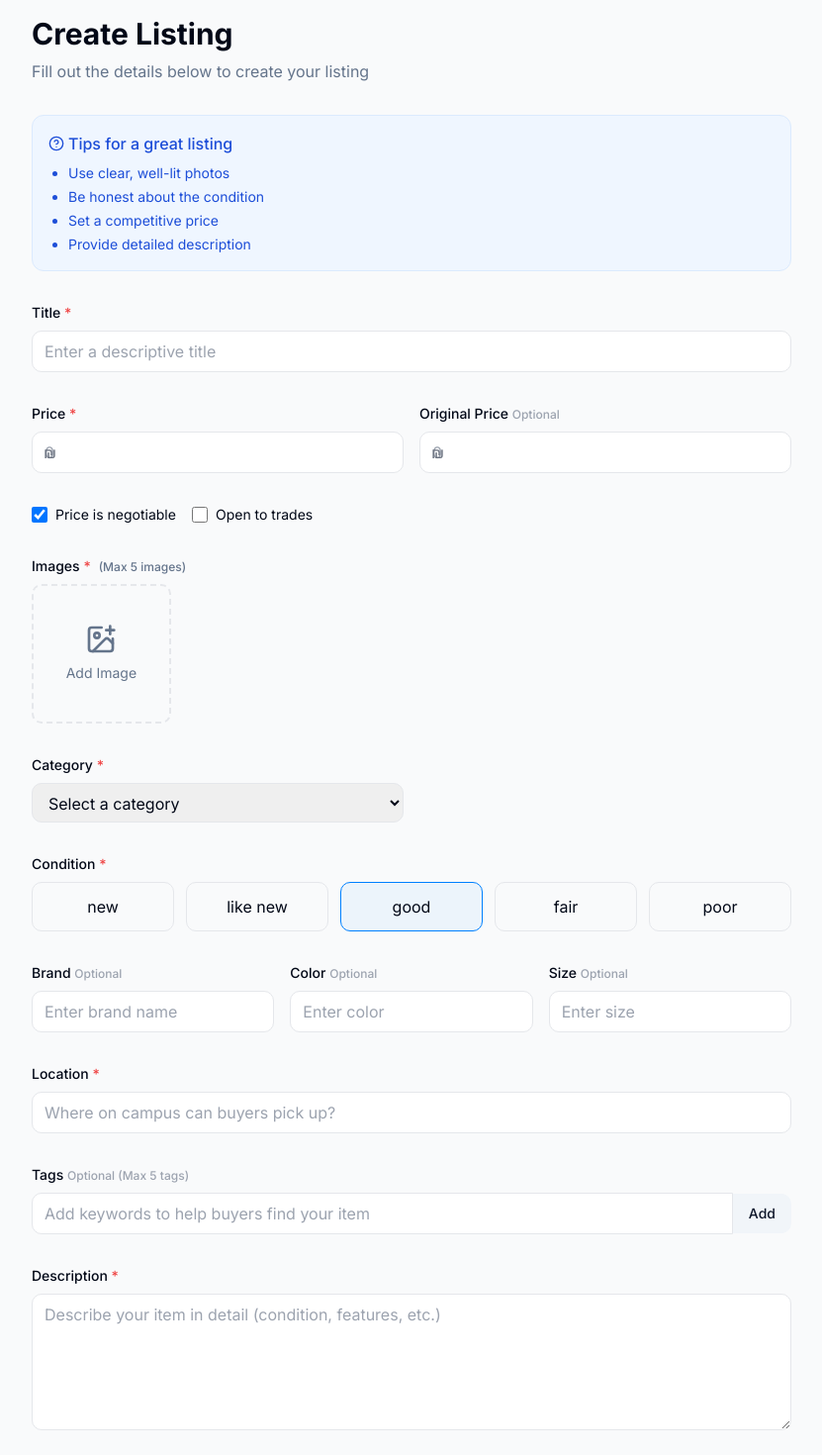
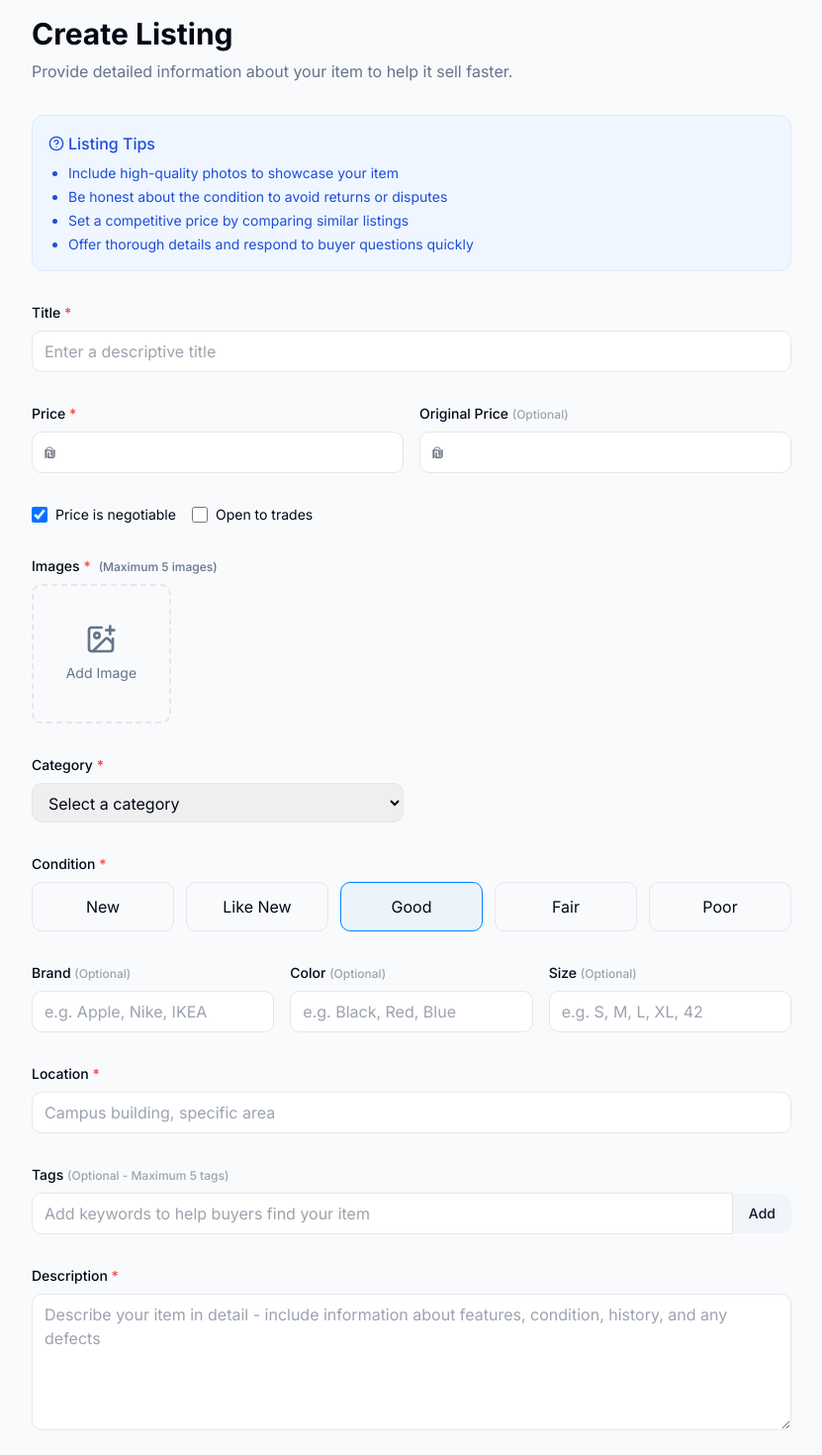
Before and after one commit to Beryl-tech/price-n-ponder, a React (Vite) app: page /create-listing in a window 1280 px wide. Shown: the part 80-1550 px from the top of the page at 99% size, without its empty margins (224-1055 px from the left). Built offline with nearby package versions, Linux system fonts and the light colour scheme; sample sign-in values are in the browser's storage.

Commit message:
Refactor: Improve form component details

```diff
--- a/src/components/LanguageSwitcher.tsx
+++ b/src/components/LanguageSwitcher.tsx
@@ -1,7 +1,7 @@
 
 import React from "react";
 
-// Empty component that doesn't render anything
+// Empty component that doesn't render anything since language functionality is removed
 export const LanguageSwitcher = () => {
   return null;
 };
--- a/src/components/ProductCard.tsx
+++ b/src/components/ProductCard.tsx
@@ -5,7 +5,6 @@ import { formatDistanceToNow } from "date-fns";
 import { Button } from "@/components/ui/button";
 import { cn } from "@/lib/utils";
 import { MapPin, School, CreditCard, Leaf } from "lucide-react";
-import { useLanguage } from "../context/LanguageContext";
 
 interface ProductCardProps {
   product: Product;
@@ -14,12 +13,11 @@ interface ProductCardProps {
 
 export const ProductCard = ({ product, size = "md" }: ProductCardProps) => {
   const { id, title, price, images, location, condition, createdAt } = product;
-  const { t } = useLanguage();
 
   // Format timeAgo
   const timeAgo = formatDistanceToNow(new Date(createdAt), { addSuffix: true });
 
-  // Calculate total price including platform fee
+  // Calculate total price including platform fee (now hidden from buyers)
   const platformFee = Math.ceil(price * 0.05);
   const totalPrice = price + platformFee;
 
--- a/src/pages/CreateListing.tsx
+++ b/src/pages/CreateListing.tsx
@@ -9,7 +9,6 @@ import { Button } from "@/components/ui/button";
 import { useToast } from "@/components/ui/use-toast";
 import { cn } from "@/lib/utils";
 import { RadioGroup, RadioGroupItem } from "@/components/ui/radio-group";
-import { useLanguage } from "../context/LanguageContext";
 
 interface ProductFormData {
   title: string;
@@ -76,7 +75,6 @@ const CreateListing = () => {
   const { user, isAuthenticated } = useAuth();
   const navigate = useNavigate();
   const { toast } = useToast();
-  const { t } = useLanguage();
 
   const [formData, setFormData] = useState<ProductFormData>({
     title: "",
@@ -140,8 +138,8 @@ const CreateListing = () => {
     if (formData.images.length >= 5) {
       toast({
         variant: "destructive",
-        title: t("maximumImagesReached"),
-        description: t("maximumImagesReachedDesc")
+        title: "Maximum Images Reached",
+        description: "You can only upload up to 5 images per listing."
       });
       return;
     }
@@ -179,8 +177,8 @@ const CreateListing = () => {
     } else if (formData.tags.length >= 5) {
       toast({
         variant: "destructive",
-        title: t("maximumTagsReached"),
-        description: t("maximumTagsReachedDesc")
+        title: "Maximum Tags Reached",
+        description: "You can only add up to 5 tags per listing."
       });
     }
   };
@@ -198,37 +196,37 @@ const CreateListing = () => {
     const newErrors: Record<string, string> = {};
 
     if (!formData.title.trim()) {
-      newErrors.title = t("titleRequired");
+      newErrors.title = "Title is required";
     }
 
     if (!formData.description.trim()) {
-      newErrors.description = t("descriptionRequired");
+      newErrors.description = "Description is required";
     }
 
     if (!formData.price.trim()) {
-      newErrors.price = t("priceRequired");
+      newErrors.price = "Price is required";
     } else if (isNaN(Number(formData.price)) || Number(formData.price) <= 0) {
-      newErrors.price = t("pricePositive");
+      newErrors.price = "Price must be a positive number";
     }
 
     if (!formData.category) {
-      newErrors.category = t("categoryRequired");
+      newErrors.category = "Category is required";
     }
 
     if (formData.category && !formData.subcategory && SUBCATEGORIES[formData.category]?.length > 0) {
-      newErrors.subcategory = t("subcategoryRequired");
+      newErrors.subcategory = "Subcategory is required";
     }
 
     if (!formData.location.trim()) {
-      newErrors.location = t("locationRequired");
+      newErrors.location = "Location is required";
     }
 
     if (formData.images.length === 0) {
-      newErrors.images = t("imageRequired");
+      newErrors.images = "At least one image is required";
     }
 
     if (formData.originalPrice && (isNaN(Number(formData.originalPrice)) || Number(formData.originalPrice) <= 0)) {
-      newErrors.originalPrice = t("originalPricePositive");
+      newErrors.originalPrice = "Original price must be a positive number";
     }
 
     setErrors(newErrors);
@@ -242,8 +240,8 @@ const CreateListing = () => {
     if (!isAuthenticated || !user) {
       toast({
         variant: "destructive",
-        title: t("authRequired"),
-        description: t("pleaseSignIn")
+        title: "Authentication Required",
+        description: "Please sign in to create a listing"
       });
       navigate("/login");
       return;
@@ -254,6 +252,8 @@ const CreateListing = () => {
     try {
       setIsSubmitting(true);
 
+      // Note: We're intentionally not submitting all fields to match the Product type
+      // In a production app, we would update the Product type to include these fields
       const newProduct = await createProduct({
         title: formData.title,
         description: formData.description,
@@ -262,29 +262,27 @@ const CreateListing = () => {
         condition: formData.condition,
         location: formData.location,
         images: formData.images,
-        // Additional fields will need to be added to the Product type in types.ts
-        // For now, we'll just include them in the submission without TypeScript errors
-        ...(formData.subcategory && { subcategory: formData.subcategory }),
-        ...(formData.brand && { brand: formData.brand }),
-        ...(formData.color && { color: formData.color }),
-        ...(formData.size && { size: formData.size }),
-        ...(formData.originalPrice && { originalPrice: Number(formData.originalPrice) }),
-        acceptsTrade: formData.acceptsTrade,
+        // The following are additional fields not in the Product type
+        subcategory: formData.subcategory || undefined,
+        brand: formData.brand || undefined,
+        color: formData.color || undefined,
+        size: formData.size || undefined,
+        originalPrice: formData.originalPrice ? Number(formData.originalPrice) : undefined,
         negotiable: formData.negotiable,
-        ...(formData.tags.length > 0 && { tags: formData.tags }),
+        tags: formData.tags.length > 0 ? formData.tags : undefined,
       });
 
       toast({
-        title: t("listingCreated"),
-        description: t("listingCreatedDesc")
+        title: "Listing Created",
+        description: "Your listing has been successfully created!"
       });
 
       navigate(`/products/${newProduct.id}`);
     } catch (error) {
       toast({
         variant: "destructive",
-        title: t("listingFailed"),
-        description: t("tryAgainLater")
+        title: "Failed to Create Listing",
+        description: "Please try again later."
       });
     } finally {
       setIsSubmitting(false);
@@ -303,21 +301,21 @@ const CreateListing = () => {
 
       <main className="container px-4 md:px-6 py-24">
         <div className="max-w-3xl mx-auto">
-          <h1 className="text-3xl font-bold mb-2">{t("createListing")}</h1>
+          <h1 className="text-3xl font-bold mb-2">Create Listing</h1>
           <p className="text-muted-foreground mb-8">
-            {t("listingDetailedInfo")}
+            Provide detailed information about your item to help it sell faster.
           </p>
 
           <div className="mb-8 p-4 bg-blue-50 border border-blue-100 rounded-lg">
             <h3 className="font-medium text-blue-700 mb-2 flex items-center">
               <HelpCircle className="w-4 h-4 mr-1" />
-              {t("listingTips")}
+              Listing Tips
             </h3>
             <ul className="list-disc pl-5 text-sm text-blue-700 space-y-1">
-              <li>{t("listingTip1")}</li>
-              <li>{t("listingTip2")}</li>
-              <li>{t("listingTip3")}</li>
-              <li>{t("listingTip4")}</li>
+              <li>Include high-quality photos to showcase your item</li>
+              <li>Be honest about the condition to avoid returns or disputes</li>
+              <li>Set a competitive price by comparing similar listings</li>
+              <li>Offer thorough details and respond to buyer questions quickly</li>
             </ul>
           </div>
 
@@ -325,7 +323,7 @@ const CreateListing = () => {
             {/* Title */}
             <div>
               <label htmlFor="title" className="block text-sm font-medium mb-2">
-                {t("title")} <span className="text-red-500">*</span>
+                Title <span className="text-red-500">*</span>
               </label>
               <input
                 type="text"
@@ -337,7 +335,7 @@ const CreateListing = () => {
                   "w-full border rounded-md px-3 py-2 focus:outline-none focus:ring-2 focus:ring-primary/50",
                   errors.title ? "border-red-500" : "border-gray-200"
                 )}
-                placeholder={t("titlePlaceholder")}
+                placeholder="Enter a descriptive title"
               />
               {errors.title && (
                 <p className="text-red-500 text-sm mt-1">{errors.title}</p>
@@ -349,7 +347,7 @@ const CreateListing = () => {
               {/* Price */}
               <div>
                 <label htmlFor="price" className="block text-sm font-medium mb-2">
-                  {t("price")} <span className="text-red-500">*</span>
+                  Price <span className="text-red-500">*</span>
                 </label>
                 <div className="relative">
                   <span className="absolute inset-y-0 left-0 flex items-center pl-3 text-gray-500">
@@ -376,7 +374,7 @@ const CreateListing = () => {
               {/* Original Price */}
               <div>
                 <label htmlFor="originalPrice" className="block text-sm font-medium mb-2">
-                  {t("originalPrice")} <span className="text-gray-400 text-xs">{t("optional")}</span>
+                  Original Price <span className="text-gray-400 text-xs">(Optional)</span>
                 </label>
                 <div className="relative">
                   <span className="absolute inset-y-0 left-0 flex items-center pl-3 text-gray-500">
@@ -413,7 +411,7 @@ const CreateListing = () => {
                   className="h-4 w-4 text-primary focus:ring-primary/50 border-gray-300 rounded"
                 />
                 <label htmlFor="negotiable" className="ml-2 text-sm">
-                  {t("priceNegotiable")}
+                  Price is negotiable
                 </label>
               </div>
               <div className="flex items-center">
@@ -426,7 +424,7 @@ const CreateListing = () => {
                   className="h-4 w-4 text-primary focus:ring-primary/50 border-gray-300 rounded"
                 />
                 <label htmlFor="acceptsTrade" className="ml-2 text-sm">
-                  {t("openToTrades")}
+                  Open to trades
                 </label>
               </div>
             </div>
@@ -434,8 +432,8 @@ const CreateListing = () => {
             {/* Images */}
             <div>
               <label className="block text-sm font-medium mb-2">
-                {t("images")} <span className="text-red-500">*</span>
-                <span className="text-muted-foreground text-xs ml-2">({t("maxImages")})</span>
+                Images <span className="text-red-500">*</span>
+                <span className="text-muted-foreground text-xs ml-2">(Maximum 5 images)</span>
               </label>
 
               <div className="grid grid-cols-2 sm:grid-cols-3 md:grid-cols-5 gap-4">
@@ -450,7 +448,7 @@ const CreateListing = () => {
                   )}
                 >
                   <ImagePlus className="w-8 h-8 text-muted-foreground mb-2" />
-                  <span className="text-sm text-muted-foreground">{t("addImage")}</span>
+                  <span className="text-sm text-muted-foreground">Add Image</span>
                 </button>
 
                 {/* Uploaded Images */}
@@ -482,7 +480,7 @@ const CreateListing = () => {
               {/* Category */}
               <div>
                 <label htmlFor="category" className="block text-sm font-medium mb-2">
-                  {t("category")} <span className="text-red-500">*</span>
+                  Category <span className="text-red-500">*</span>
                 </label>
                 <select
                   id="category"
@@ -494,10 +492,10 @@ const CreateListing = () => {
                     errors.category ? "border-red-500" : "border-gray-200"
                   )}
                 >
-                  <option value="">{t("selectCategory")}</option>
+                  <option value="">Select a category</option>
                   {CATEGORIES.map(category => (
                     <option key={category} value={category}>
-                      {t(category.toLowerCase())}
+                      {category}
                     </option>
                   ))}
                 </select>
@@ -510,7 +508,7 @@ const CreateListing = () => {
               {formData.category && SUBCATEGORIES[formData.category]?.length > 0 && (
                 <div>
                   <label htmlFor="subcategory" className="block text-sm font-medium mb-2">
-                    {t("subcategory")} <span className="text-red-500">*</span>
+                    Subcategory <span className="text-red-500">*</span>
                   </label>
                   <select
                     id="subcategory"
@@ -522,10 +520,10 @@ const CreateListing = () => {
                       errors.subcategory ? "border-red-500" : "border-gray-200"
                     )}
                   >
-                    <option value="">{t("selectSubcategory")}</option>
+                    <option value="">Select a subcategory</option>
                     {SUBCATEGORIES[formData.category].map(subcategory => (
                       <option key={subcategory} value={subcategory}>
-                        {t(subcategory.toLowerCase())}
+                        {subcategory}
                       </option>
                     ))}
                   </select>
@@ -539,7 +537,7 @@ const CreateListing = () => {
             {/* Condition */}
             <div>
               <label className="block text-sm font-medium mb-2">
-                {t("condition")} <span className="text-red-500">*</span>
+                Condition <span className="text-red-500">*</span>
               </label>
               <RadioGroup
                 value={formData.condition}
@@ -561,7 +559,7 @@ const CreateListing = () => {
                       className="sr-only"
                     />
                     <label htmlFor={`condition-${value}`} className="cursor-pointer">
-                      {t(label.toLowerCase())}
+                      {label}
                     </label>
                   </div>
                 ))}
@@ -573,7 +571,7 @@ const CreateListing = () => {
               {/* Brand */}
               <div>
                 <label htmlFor="brand" className="block text-sm font-medium mb-2">
-                  {t("brand")} <span className="text-gray-400 text-xs">{t("optional")}</span>
+                  Brand <span className="text-gray-400 text-xs">(Optional)</span>
                 </label>
                 <input
                   type="text"
@@ -582,14 +580,14 @@ const CreateListing = () => {
                   value={formData.brand}
                   onChange={handleChange}
                   className="w-full border border-gray-200 rounded-md px-3 py-2 focus:outline-none focus:ring-2 focus:ring-primary/50"
-                  placeholder={t("brandPlaceholder")}
+                  placeholder="e.g. Apple, Nike, IKEA"
                 />
               </div>
 
               {/* Color */}
               <div>
                 <label htmlFor="color" className="block text-sm font-medium mb-2">
-                  {t("color")} <span className="text-gray-400 text-xs">{t("optional")}</span>
+                  Color <span className="text-gray-400 text-xs">(Optional)</span>
                 </label>
                 <input
                   type="text"
@@ -598,14 +596,14 @@ const CreateListing = () => {
                   value={formData.color}
                   onChange={handleChange}
                   className="w-full border border-gray-200 rounded-md px-3 py-2 focus:outline-none focus:ring-2 focus:ring-primary/50"
-                  placeholder={t("colorPlaceholder")}
+                  placeholder="e.g. Black, Red, Blue"
                 />
               </div>
 
               {/* Size */}
               <div>
                 <label htmlFor="size" className="block text-sm font-medium mb-2">
-                  {t("size")} <span className="text-gray-400 text-xs">{t("optional")}</span>
+                  Size <span className="text-gray-400 text-xs">(Optional)</span>
                 </label>
                 <input
                   type="text"
@@ -614,7 +612,7 @@ const CreateListing = () => {
                   value={formData.size}
                   onChange={handleChange}
                   className="w-full border border-gray-200 rounded-md px-3 py-2 focus:outline-none focus:ring-2 focus:ring-primary/50"
-                  placeholder={t("sizePlaceholder")}
+                  placeholder="e.g. S, M, L, XL, 42"
                 />
               </div>
             </div>
@@ -622,7 +620,7 @@ const CreateListing = () => {
             {/* Location */}
             <div>
               <label htmlFor="location" className="block text-sm font-medium mb-2">
-                {t("location")} <span className="text-red-500">*</span>
+                Location <span className="text-red-500">*</span>
               </label>
               <input
                 type="text"
@@ -634,7 +632,7 @@ const CreateListing = () => {
                   "w-full border rounded-md px-3 py-2 focus:outline-none focus:ring-2 focus:ring-primary/50",
                   errors.location ? "border-red-500" : "border-gray-200"
                 )}
-                placeholder={t("locationPlaceholder")}
+                placeholder="Campus building, specific area"
               />
               {errors.location && (
                 <p className="text-red-500 text-sm mt-1">{errors.location}</p>
@@ -644,7 +642,7 @@ const CreateListing = () => {
             {/* Tags */}
             <div>
               <label htmlFor="tags" className="block text-sm font-medium mb-2">
-                {t("tags")} <span className="text-gray-400 text-xs">{t("optional")} ({t("maxTags")})</span>
+                Tags <span className="text-gray-400 text-xs">(Optional - Maximum 5 tags)</span>
               </label>
               <div className="flex items-center">
                 <input
@@ -654,7 +652,7 @@ const CreateListing = () => {
                   onChange={(e) => setTagInput(e.target.value)}
                   onKeyDown={handleTagInputKeyDown}
                   className="flex-1 border border-gray-200 rounded-l-md px-3 py-2 focus:outline-none focus:ring-2 focus:ring-primary/50"
-                  placeholder={t("tagsPlaceholder")}
+                  placeholder="Add keywords to help buyers find your item"
                 />
                 <Button
                   type="button"
@@ -662,7 +660,7 @@ const CreateListing = () => {
                   variant="secondary"
                   className="rounded-l-none"
                 >
-                  {t("add")}
+                  Add
                 </Button>
               </div>
 
@@ -687,7 +685,7 @@ const CreateListing = () => {
             {/* Description */}
             <div>
               <label htmlFor="description" className="block text-sm font-medium mb-2">
-                {t("description")} <span className="text-red-500">*</span>
+                Description <span className="text-red-500">*</span>
               </label>
               <textarea
                 id="description"
@@ -699,7 +697,7 @@ const CreateListing = () => {
                   "w-full border rounded-md px-3 py-2 focus:outline-none focus:ring-2 focus:ring-primary/50",
                   errors.description ? "border-red-500" : "border-gray-200"
                 )}
-                placeholder={t("descriptionPlaceholder")}
+                placeholder="Describe your item in detail - include information about features, condition, history, and any defects"
               />
               {errors.description && (
                 <p className="text-red-500 text-sm mt-1">{errors.description}</p>
@@ -708,20 +706,20 @@ const CreateListing = () => {
 
             {/* Platform Fee Information */}
             <div className="bg-gray-50 p-4 rounded-lg border border-gray-200">
-              <h3 className="font-medium mb-2">{t("platformFeeInfo")}</h3>
+              <h3 className="font-medium mb-2">Platform Fee Information</h3>
               <p className="text-sm text-muted-foreground mb-2">
-                {t("platformFeeExplanation")}
+                Bar-Mart charges a 5% fee on all transactions to maintain the platform and protect both buyers and sellers.
               </p>
               <div className="flex justify-between text-sm">
-                <span>{t("yourListingPrice")}</span>
+                <span>Your listing price</span>
                 <span>₪{formData.price ? Number(formData.price).toFixed(0) : "0"}</span>
               </div>
               <div className="flex justify-between text-sm">
-                <span>{t("platformFee")} (5%)</span>
+                <span>Platform fee (5%)</span>
                 <span>₪{formData.price ? Math.ceil(Number(formData.price) * 0.05).toFixed(0) : "0"}</span>
               </div>
               <div className="border-t border-gray-200 mt-2 pt-2 flex justify-between font-medium">
-                <span>{t("buyerWillPay")}</span>
+                <span>Buyer will pay</span>
                 <span>₪{formData.price ? (Number(formData.price) + Math.ceil(Number(formData.price) * 0.05)).toFixed(0) : "0"}</span>
               </div>
             </div>
@@ -737,7 +735,7 @@ const CreateListing = () => {
                 {isSubmitting && (
                   <Loader2 className="w-4 h-4 mr-2 animate-spin" />
                 )}
-                {isSubmitting ? t("creatingListing") : t("createListing")}
+                {isSubmitting ? "Creating Listing..." : "Create Listing"}
               </Button>
             </div>
           </form>
```
